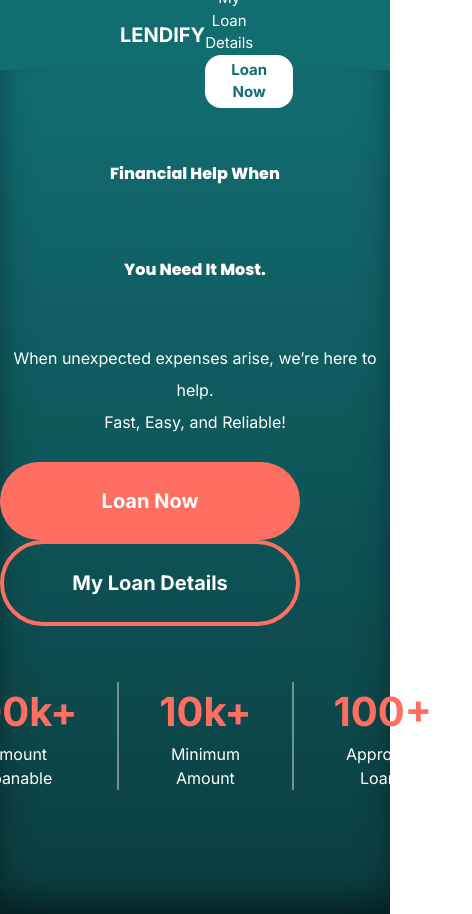
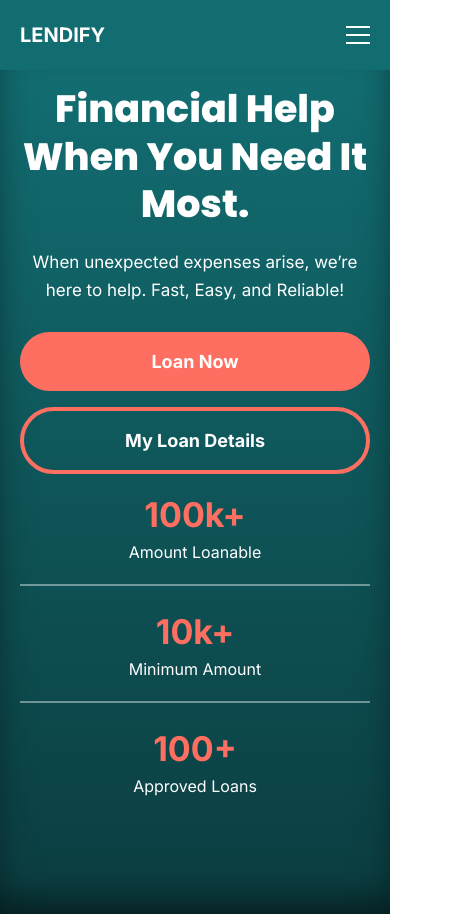
Before and after one commit to Nicko-Reorizo/Web-Based-Loan-Management-System, a React (Vite) app: page / in a window 390 px wide. Shown: the whole page, 472 px wide, since content can reach past the window. Built offline with nearby package versions, Linux system fonts and the light colour scheme.

Commit message:
responsive landing page

```diff
--- a/src/AdminPages/Borrowers.jsx
+++ b/src/AdminPages/Borrowers.jsx
@@ -54,7 +54,7 @@
           </div>
         </div>
 
-        <div className="overflow-hidden rounded-3xl border border-slate-200 bg-white shadow-sm">
+        <div className="overflow-hidden border border-slate-200 bg-white shadow-sm">
           <div className="overflow-x-auto">
             <div className="max-h-[75vh] overflow-y-auto">
               <table className="min-w-full text-left">
--- a/src/AdminPages/Loans.jsx
+++ b/src/AdminPages/Loans.jsx
@@ -126,7 +126,7 @@
           </div>
         </div>
 
-        <div className="overflow-hidden rounded-3xl border border-slate-200 bg-white shadow-sm">
+        <div className="overflow-hidden  border border-slate-200 bg-white shadow-sm">
           <div className="overflow-x-auto">
             <div className="max-h-[65vh] overflow-y-auto">
               <table className="min-w-full text-left">
@@ -216,7 +216,7 @@
           </div>
         </div>
 
-        <div className="mt-8 rounded-3xl border border-slate-200 bg-white p-6 shadow-sm">
+        <div className="mt-8  border border-slate-200 bg-white p-6 shadow-sm">
           <div className="mb-5 flex items-center gap-3">
             <div className="rounded-full bg-purple-100 p-3">
               <Wallet className="text-purple-700" size={20} />
--- a/src/ClientPages/LandingPage.jsx
+++ b/src/ClientPages/LandingPage.jsx
@@ -1,5 +1,3 @@
-import { useState } from "react";
-
 import "../App.css";
 import Navbar from "../components/navbar.jsx";
 import { useNavigate } from "react-router-dom";
@@ -9,35 +7,37 @@
 
   return (
     <>
-      <Navbar></Navbar>
+      <Navbar />
 
       <div
-        className="LandingPage bg-[#126d71] h-[100vh] "
+        className="LandingPage min-h-screen bg-[#126d71]"
         style={{
           background: "linear-gradient(180deg, #126d71 0%, #0b3d40 100%)",
           boxShadow: "inset 0 -20px 40px -10px rgba(0, 0, 0, 0.6)",
         }}
       >
-        <div className="Hero flex flex-col items-center h-[90vh]">
-          <div className="flex flex-col items-center justify-center gap-y-6 flex-1">
-            <p className="poppins-extrabold 2xl:text-[80px] leading-24 text-white text-center">
-              Financial Help When <br /> You Need It Most.
+        <div className="Hero flex min-h-[90vh] flex-col items-center px-5 sm:px-8">
+          <div className="flex flex-1 flex-col items-center justify-center gap-y-5 text-center sm:gap-y-6">
+            <p className="poppins-extrabold text-[38px] leading-tight text-white sm:text-[52px] md:text-[64px] lg:text-[72px] 2xl:text-[80px]">
+              Financial Help When <br className="hidden sm:block" />
+              You Need It Most.
             </p>
 
-            <p className="inter-reg text-white 2xl:text-[30px] leading-8 text-center">
-              When unexpected expenses arise, we’re here to help. <br />
+            <p className="inter-reg text-[17px] leading-7 text-white sm:text-[22px] md:text-[26px] 2xl:text-[30px]">
+              When unexpected expenses arise, we’re here to help. <br className="hidden sm:block" />
               Fast, Easy, and Reliable!
             </p>
 
-            <div className="ActionButtons space-x-10">
+            <div className="ActionButtons flex w-full flex-col gap-4 pt-2 sm:w-auto sm:flex-row sm:gap-10">
               <button
-                className="text-white bg-[#ff6f61] inter-bold p-3 py-6 rounded-full text-[20px] w-[300px]"
+                className="inter-bold w-full rounded-full bg-[#ff6f61] p-3 py-4 text-[18px] text-white sm:w-[260px] md:w-[300px] md:py-6 md:text-[20px]"
                 onClick={() => navigate("/loan")}
               >
                 Loan Now
               </button>
+
               <button
-                className="text-white border-4 border-[#ff6f61] inter-bold p-3 py-6 rounded-full   text-[20px] w-[300px]"
+                className="inter-bold w-full rounded-full border-4 border-[#ff6f61] p-3 py-4 text-[18px] text-white sm:w-[260px] md:w-[300px] md:py-6 md:text-[20px]"
                 onClick={() => navigate("/details")}
               >
                 My Loan Details
@@ -45,18 +45,26 @@
             </div>
           </div>
 
-          <div className="Data flex flex-row justify-center pb-10  text-center">
-            <div className="AL px-10 border-r-2 border-[#ffffff69]">
-              <p className="text-[#ff6f61] inter-bold text-[40px]">100k+</p>
-              <p className="text-white inter-reg">Amount Loanable</p>
+          <div className="Data flex w-full flex-col justify-center gap-y-5 pb-8 text-center sm:w-auto sm:flex-row sm:gap-y-0 sm:pb-10">
+            <div className="AL border-b-2 border-[#ffffff69] px-10 pb-5 sm:border-b-0 sm:border-r-2 sm:pb-0">
+              <p className="inter-bold text-[34px] text-[#ff6f61] sm:text-[40px]">
+                100k+
+              </p>
+              <p className="inter-reg text-white">Amount Loanable</p>
             </div>
-            <div className="MA px-10 border-r-2 border-[#ffffff69]">
-              <p className="text-[#ff6f61] inter-bold text-[40px]">10k+</p>
-              <p className="text-white inter-reg">Minimum Amount</p>
+
+            <div className="MA border-b-2 border-[#ffffff69] px-10 pb-5 sm:border-b-0 sm:border-r-2 sm:pb-0">
+              <p className="inter-bold text-[34px] text-[#ff6f61] sm:text-[40px]">
+                10k+
+              </p>
+              <p className="inter-reg text-white">Minimum Amount</p>
             </div>
+
             <div className="APL px-10">
-              <p className="text-[#ff6f61] inter-bold text-[40px]">100+</p>
-              <p className="text-white inter-reg">Approved Loans</p>
+              <p className="inter-bold text-[34px] text-[#ff6f61] sm:text-[40px]">
+                100+
+              </p>
+              <p className="inter-reg text-white">Approved Loans</p>
             </div>
           </div>
         </div>
--- a/src/ClientPages/LoanDetails.jsx
+++ b/src/ClientPages/LoanDetails.jsx
@@ -73,7 +73,7 @@
         {error && <p className="mt-6 text-red-600 font-medium">{error}</p>}
 
         {loans.length > 0 && (
-          <div className="mt-8 bg-white shadow-lg rounded-2xl p-8 w-[900px] max-w-full overflow-x-auto">
+          <div className="mt-8 bg-white shadow-lg  p-8 w-[900px] max-w-full overflow-x-auto">
             <h2 className="text-2xl font-bold mb-6">Loan Details</h2>
 
             <table className="min-w-full border border-gray-200 text-left">
--- a/src/components/navbar.jsx
+++ b/src/components/navbar.jsx
@@ -1,26 +1,82 @@
-import logo from '../assets/logo.png'
+import { useState } from "react";
 import { useNavigate } from "react-router-dom";
-import { BarChart3, Users, CheckCircle } from "lucide-react";
 
-export default function navbar({ setPage }){
+export default function Navbar() {
+  const navigate = useNavigate();
+  const [open, setOpen] = useState(false);
 
-const navigate = useNavigate();
+  return (
+    <div className="NavBar relative z-50 flex min-h-[70px] items-center justify-between bg-[#126d71] px-5 sm:px-8 lg:px-20 xl:px-30">
+      <button
+        className="inter-bold text-[20px] text-white"
+        onClick={() => navigate("/")}
+      >
+        LENDIFY
+      </button>
 
-    return(
+      <div className="hidden items-center space-x-10 inter-reg md:flex">
+        <button className="text-[15px] text-white" onClick={() => navigate("/")}>
+          Home
+        </button>
 
-    <div className="NavBar h-[70px] flex justify-between items-center px-30 bg-[#126d71]">
-        <div className="logo flex flex-col">
-            <a href="#">
+        <button
+          className="text-[15px] text-white"
+          onClick={() => navigate("/details")}
+        >
+          My Loan Details
+        </button>
 
-            <button className='text-white inter-bold text-[20px]' onClick={()=>navigate("/")}>LENDIFY</button>
-            </a>
+        <button
+          className="rounded-2xl bg-white px-3 py-1 text-[15px] font-bold text-[#126d71]"
+          onClick={() => navigate("/loan")}
+        >
+          Loan Now
+        </button>
+      </div>
+
+      <button
+        className="flex flex-col gap-1.5 md:hidden"
+        onClick={() => setOpen(!open)}
+        aria-label="Toggle menu"
+      >
+        <span className="h-0.5 w-6 bg-white"></span>
+        <span className="h-0.5 w-6 bg-white"></span>
+        <span className="h-0.5 w-6 bg-white"></span>
+      </button>
+
+      {open && (
+        <div className="absolute left-0 top-[70px] flex w-full flex-col gap-4 bg-[#126d71] px-5 py-5 text-left shadow-lg md:hidden">
+          <button
+            className="text-left text-[15px] text-white"
+            onClick={() => {
+              navigate("/");
+              setOpen(false);
+            }}
+          >
+            Home
+          </button>
+
+          <button
+            className="text-left text-[15px] text-white"
+            onClick={() => {
+              navigate("/details");
+              setOpen(false);
+            }}
+          >
+            My Loan Details
+          </button>
+
+          <button
+            className="w-fit rounded-2xl bg-white px-3 py-1 text-[15px] font-bold text-[#126d71]"
+            onClick={() => {
+              navigate("/loan");
+              setOpen(false);
+            }}
+          >
+            Loan Now
+          </button>
         </div>
-
-        <div className="pages space-x-10 inter-reg">
-           <button className='text-white text-[15px]' onClick={()=>navigate("/")} >Home</button>
-           <button className='text-white text-[15px]'  onClick={()=>navigate("/details")}>My Loan Details</button>
-           <button className='bg-white px-3 rounded-2xl text-[#126d71] font-bold p-1 text-[15px]' onClick={()=>navigate("/loan")}>Loan Now</button>
-        </div>
+      )}
     </div>
-    )
+  );
 }
```
